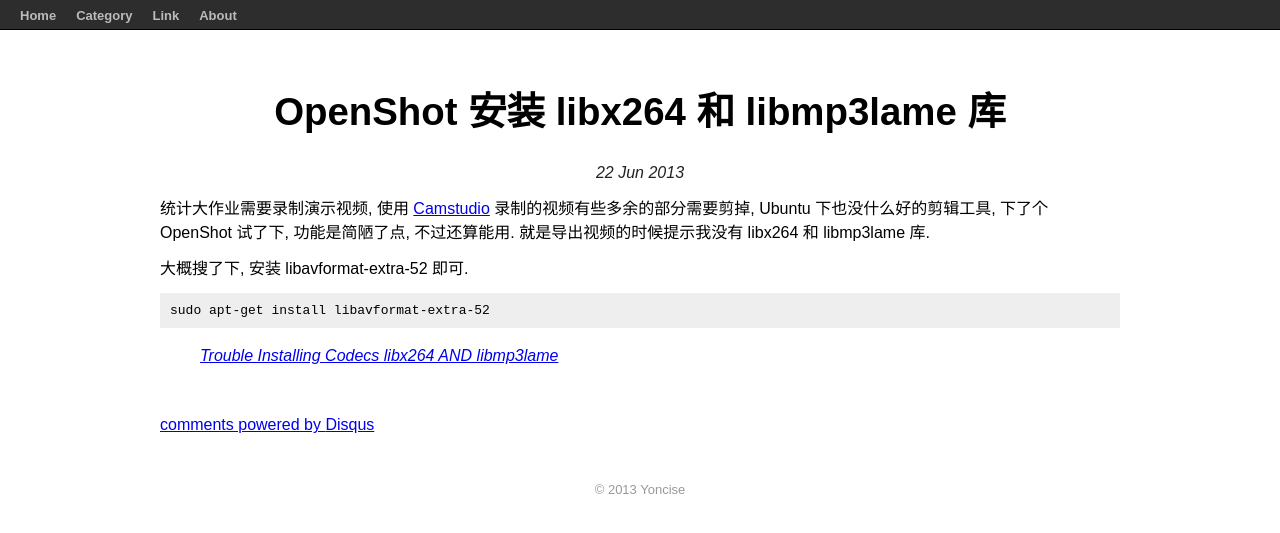
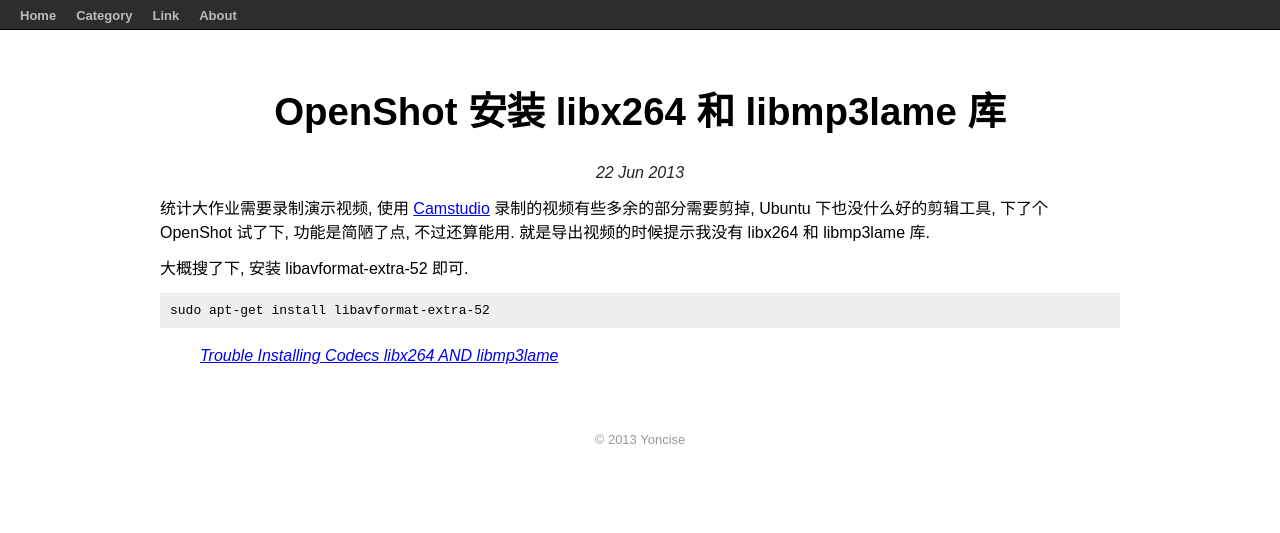
Before and after one commit to yoncise/yoncise.github.io, a Jekyll site: the page built from _posts/2013-06-22-OpenShot-安装-libx264-和-libmp3lame-库.md, in a window 1280 px wide. Shown: the top 533 px of the page. Built offline with Jekyll 4.4.1, drawn with Linux system fonts in a browser that asks for light colours; Markdown is read by kramdown in place of the engine named in the settings; comment, search, counter and statistics services are not loaded.

Commit message:
simplify disqus code

```diff
--- a/_includes/disqus.html
+++ b/_includes/disqus.html
@@ -8,5 +8,3 @@
      (document.getElementsByTagName('head')[0] || document.getElementsByTagName('body')[0]).appendChild(dsq);
      })();
 </script>
-<noscript>Please enable JavaScript to view the <a href="http://disqus.com/?ref_noscript">comments powered by Disqus.</a></noscript>
-<a href="http://disqus.com" class="dsq-brlink">comments powered by <span class="logo-disqus">Disqus</span></a>
--- a/_layouts/post.html
+++ b/_layouts/post.html
@@ -11,5 +11,7 @@
     {{ content }}
     </span>
 
+    {% if page.comment == 'true' %}
     {% include disqus.html %}
+    {% endif %}
 </div>
```
